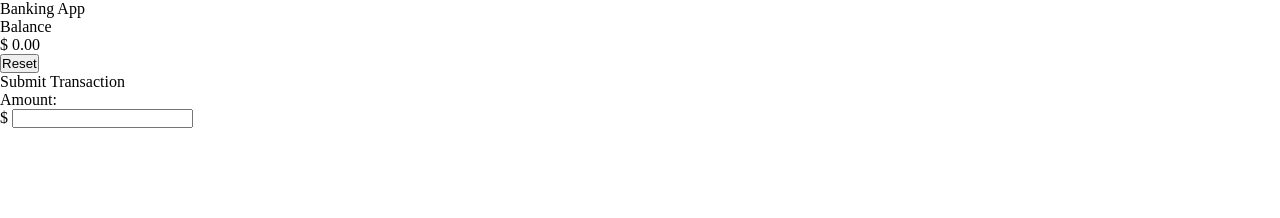
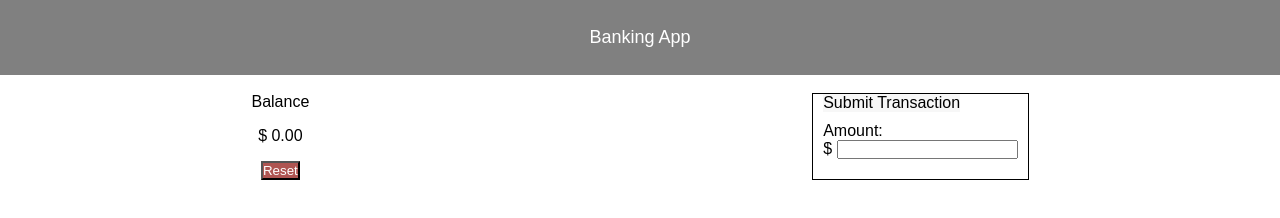
Before and after one commit to NathanMKruger/bank-app-challenge, a plain HTML site: page index.html in a window 1280 px wide. Drawn offline with Linux system fonts and the light colour scheme.

Commit message:
page update

```diff
--- a/index.html
+++ b/index.html
@@ -10,10 +10,11 @@
 <body>
     <header>Banking App</header>
 
+    <section class="parent-container">
         <section class="balance-section">
             <div id="balance-label">Balance</div>
             <div id="balance-total">$ 0.00</div>
-        <button type="reset">Reset</button>
+            <button id="reset" type="reset">Reset</button>
         </section>
 
         <section class="transaction-section">
@@ -25,5 +26,6 @@
 
             </form>
         </section>
+</section>
 </body>
 </html>
--- a/style.css
+++ b/style.css
@@ -2,3 +2,50 @@
     margin: 0;
     padding: 0;
 }
+
+body {
+    font-family: Arial, Helvetica, sans-serif;
+}
+
+header {
+    display: flex;
+    justify-content: center;
+    background-color: rgb(128, 128, 128);
+    color: white;
+    padding: 1.5em;
+    font-size: large;
+    margin-bottom: 1em;
+}
+
+.parent-container {
+    display: flex;
+    justify-content: space-around;
+}
+
+.balance-section {
+    display: flex;
+    flex-direction: column;
+    align-items: center;
+    gap: 1em;
+}
+
+#reset {
+    background-color: rgb(175, 85, 82);
+    color: white;
+}
+
+.transaction-section {
+    display: flex;
+    flex-direction: column;
+    align-items: flex-start;
+    border: 1px solid black;
+    padding-left: 10px;
+    padding-bottom: 10px;
+    padding-right: 10px;
+}
+
+#transaction-header {
+    background-color: rgb(247, 247, 247);
+    display: block;
+    margin-bottom: 10px;
+}
```
Lines whose indentation alone changed are shown as unchanged.
